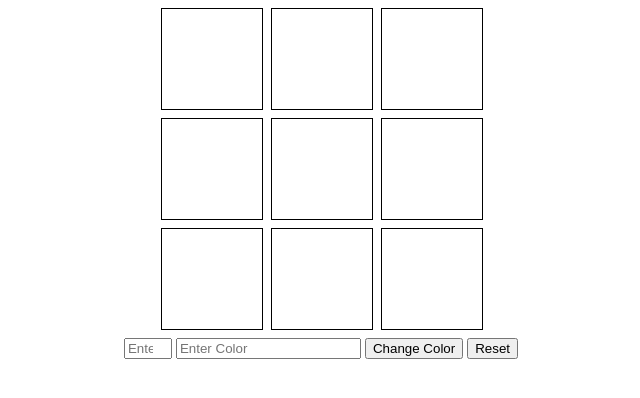
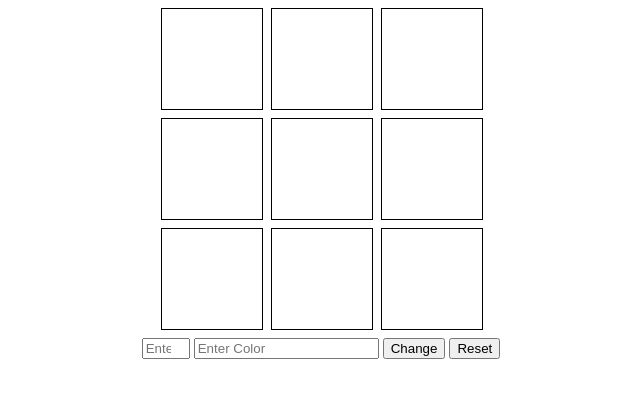
Before and after one commit to acciojob/Replit-Asian-Paints-adnandotdev, a website: page main.html in a window 1280 px wide. Shown: the whole page, without its empty margins (319-959 px from the left). Drawn offline with Linux system fonts and the light colour scheme.

Commit message:
created a submission

```diff
--- a/main.html
+++ b/main.html
@@ -22,8 +22,8 @@
 	<div id="input-fields">
 		<input type="number" id="block_id" placeholder="Enter Block ID" min="1" max="9">
 		<input type="text" id="colour_id" placeholder="Enter Color">
-		<button id="change_button">Change Color</button>
-		<button id="Reset">Reset</button>
+		<button id="change_button">Change</button>
+		<button id="reset_button">Reset</button>
 	</div>
     <script type="text/javascript" src="./script.js">
 </script>
--- a/script.js
+++ b/script.js
@@ -9,7 +9,7 @@ document.getElementById('change_button').addEventListener('click', function() {
 	const selectedBlock = document.getElementById(blockId)
 	selectedBlock.style.backgroundColor = color
 })
-document.getElementById('Reset').addEventListener('click', function() {
+document.getElementById('reset_button').addEventListener('click', function() {
 	const gridItems = document.getElementsByClassName('grid-item')
 	for (let i = 0; i < gridItems.length; i++) {
         gridItems[i].style.backgroundColor = 'transparent'
```
